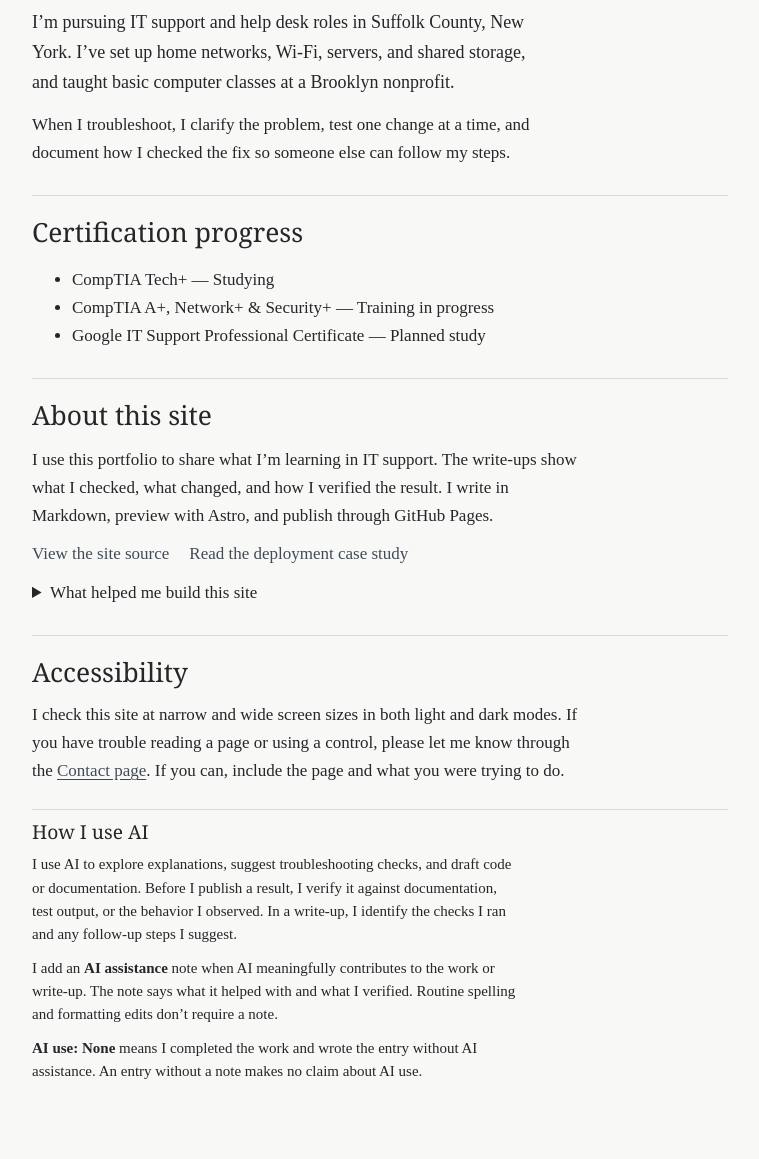
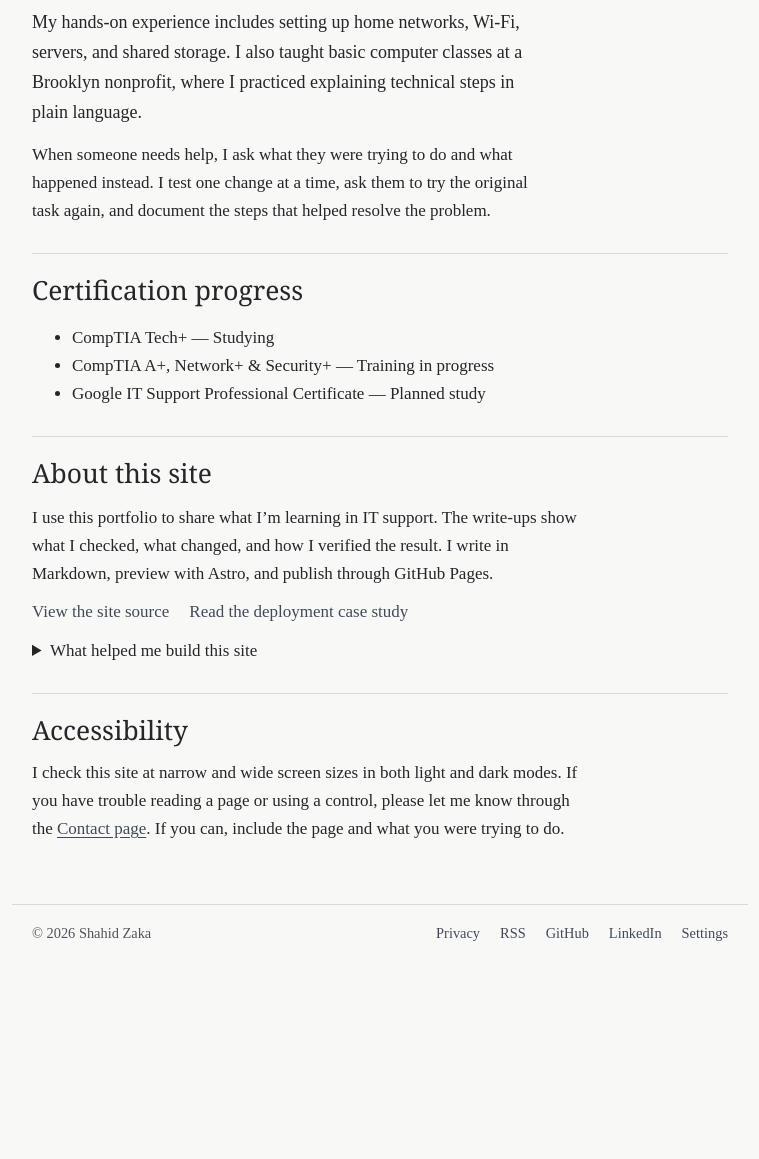
Before and after one commit to szaka/it-career-site, an Astro site: page /about in a window 1280 px wide. Shown: the part 398-1557 px from the top of the page, without its empty margins (260-1019 px from the left). After the commit the page ends 1360 px from the top, so only its background shows below. Built offline with nearby package versions, Linux system fonts and the light colour scheme; Astro itself is replaced by a stand-in of ours.

Commit message:
Revise portfolio introductions and remove AI disclosures

```diff
--- a/src/layouts/BlogPost.astro
+++ b/src/layouts/BlogPost.astro
@@ -1,6 +1,5 @@
 ---
 import ReadingTime from '../components/ReadingTime.astro';
-import AiDisclosure from '../components/AiDisclosure.astro';
 import { Image } from 'astro:assets';
 import type { CollectionEntry } from 'astro:content';
 import BaseHead from '../components/BaseHead.astro';
@@ -85,7 +84,6 @@ const { title, description, pubDate, updatedDate, heroImage } = Astro.props;
 						</div>
 						<hr />
 					</div>
-					<AiDisclosure text={Astro.props.aiDisclosure} />
 					<slot />
 				</div>
 			</article>
--- a/src/pages/about.astro
+++ b/src/pages/about.astro
@@ -12,13 +12,14 @@ const base = import.meta.env.BASE_URL.replace(/\/$/, '');
   <h1 id="about-page-title">About</h1>
   <div class="about-intro">
     <p class="portfolio-intro">
-    I’m pursuing IT support and help desk roles in Suffolk County, New York.
-    I’ve set up home networks, Wi-Fi, servers, and shared storage, and taught
-    basic computer classes at a Brooklyn nonprofit.
+    My hands-on experience includes setting up home networks, Wi-Fi, servers,
+    and shared storage. I also taught basic computer classes at a Brooklyn
+    nonprofit, where I practiced explaining technical steps in plain language.
   </p>
   <p>
-    When I troubleshoot, I clarify the problem, test one change at a time,
-    and document how I checked the fix so someone else can follow my steps.
+    When someone needs help, I ask what they were trying to do and what
+    happened instead. I test one change at a time, ask them to try the
+    original task again, and document the steps that helped resolve the problem.
   </p>
     <div class="resume-action"><ResumeLink /></div>
   </div>
@@ -75,26 +76,6 @@ const base = import.meta.env.BASE_URL.replace(/\/$/, '');
     </p>
   </section>
 
-  <aside class="ai-disclosure ai-policy" id="ai-use" aria-labelledby="ai-use-heading">
-    <h2 id="ai-use-heading">How I use AI</h2>
-    <p>
-      I use AI to explore explanations, suggest troubleshooting checks, and
-      draft code or documentation. Before I publish a result, I verify it
-      against documentation, test output, or the behavior I observed. In a
-      write-up, I identify the checks I ran and any follow-up steps I suggest.
-    </p>
-    <p>
-      I add an <strong>AI assistance</strong> note when AI meaningfully
-      contributes to the work or write-up. The note says what it helped with
-      and what I verified. Routine spelling and formatting edits don’t require
-      a note.
-    </p>
-    <p>
-      <strong>AI use: None</strong> means I completed the work and wrote the
-      entry without AI assistance. An entry without a note makes no claim
-      about AI use.
-    </p>
-  </aside>
 </PortfolioPage>
 
 <style>
--- a/src/pages/projects/[project].astro
+++ b/src/pages/projects/[project].astro
@@ -1,7 +1,6 @@
 ---
 import PortfolioPage from '../../layouts/PortfolioPage.astro';
 import ReadingTime from '../../components/ReadingTime.astro';
-import AiDisclosure from '../../components/AiDisclosure.astro';
 import FormattedDate from '../../components/FormattedDate.astro';
 import TopicLinks from '../../components/TopicLinks.astro';
 import { projectReadingBody, projectTopics } from '../../data/topics';
@@ -31,7 +30,6 @@ const base = import.meta.env.BASE_URL.replace(/\/$/, '');
     <TopicLinks tags={project.tags} />
   </div>
 
-  <AiDisclosure text={project.ai} />
   <p class="portfolio-intro">{project.summary}</p>
 
   <section class="portfolio-section" aria-label="Project results">
```
Also changed, not shown: src/pages/index.astro (+4 -4 lines).
